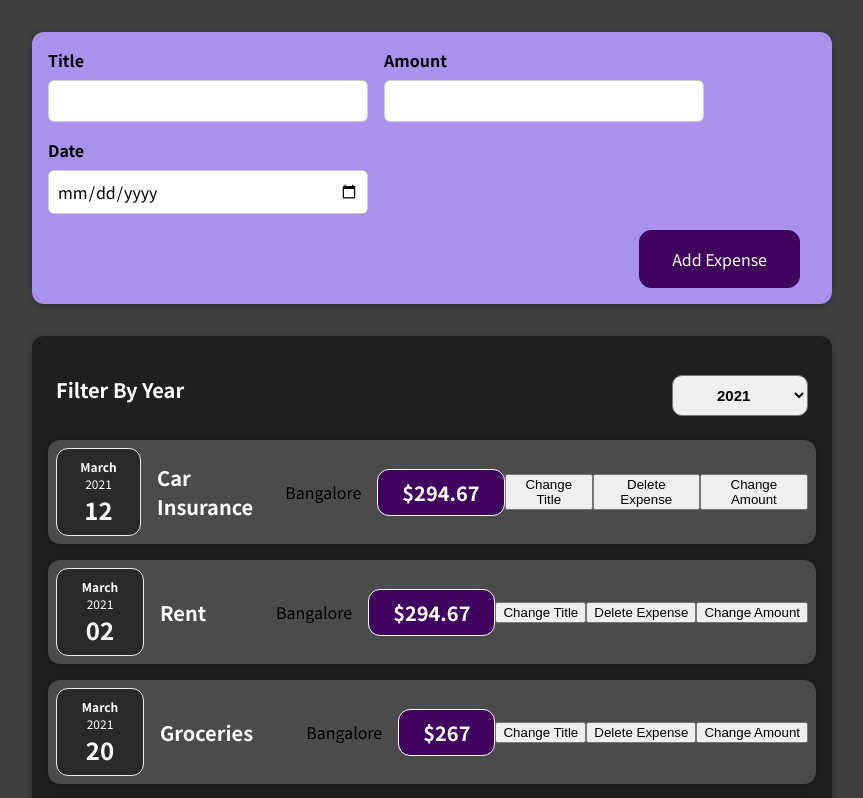
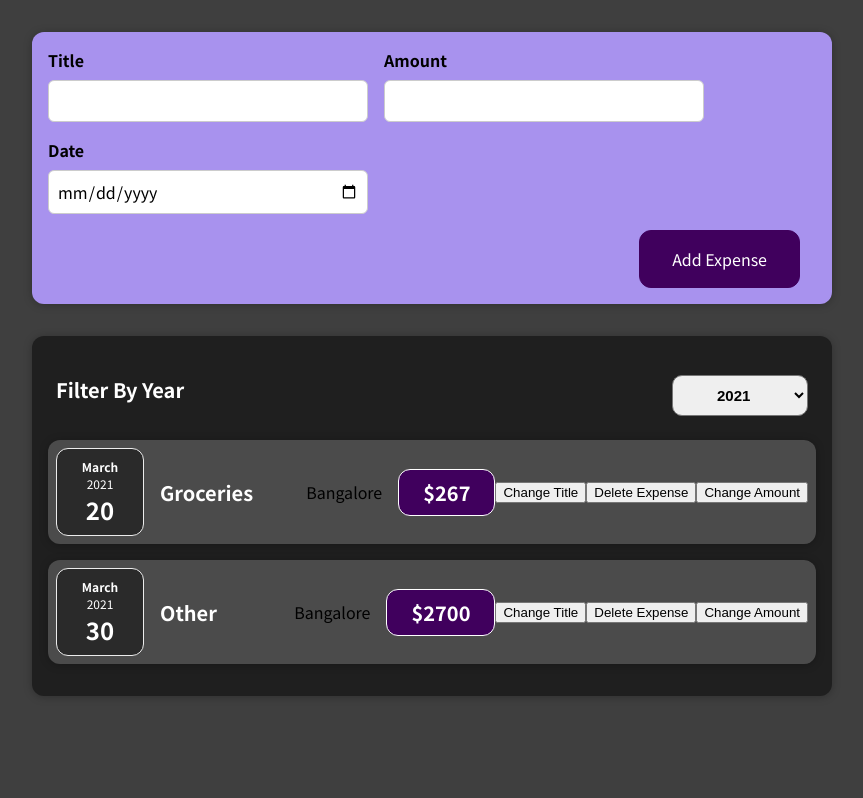
Before and after one commit to tr3atm3/TrackYourExpense, a React (Create React App) app: page / in a window 1280 px wide. Shown: the top 798 px of the page, without its empty margins (208-1071 px from the left). Built offline with nearby package versions, Linux system fonts and the light colour scheme.

Commit message:
filterByYearFuncAdded

```diff
--- a/src/App.js
+++ b/src/App.js
@@ -6,13 +6,13 @@ const App = () => {
     {
       title: "Car Insurance",
       amount: 294.67,
-      date: new Date(2021, 2, 12),
+      date: new Date(2019, 2, 12),
       locationOfExpenditure: "Bangalore",
     },
     {
       title: "Rent",
       amount: 294.67,
-      date: new Date(2021, 2, 2),
+      date: new Date(2022, 2, 2),
       locationOfExpenditure: "Bangalore",
     },
     {
--- a/src/components/Expenses/Expenses.js
+++ b/src/components/Expenses/Expenses.js
@@ -16,9 +16,11 @@ const Expenses = ({ expenses }) => {
         selected={filteredYear}
         onChangeFilter={filterChangeHandler}
       />
-      {expenses.map((item) => (
+      {expenses
+        .filter((item) => item.date.getFullYear().toString() === filteredYear)
+        .map((item) => (
           <ExpenseItem
-          key={expenses.id}
+            key={item.id}
             title={item.title}
             amount={item.amount}
             date={item.date}
```
Lines whose indentation alone changed are shown as unchanged.
